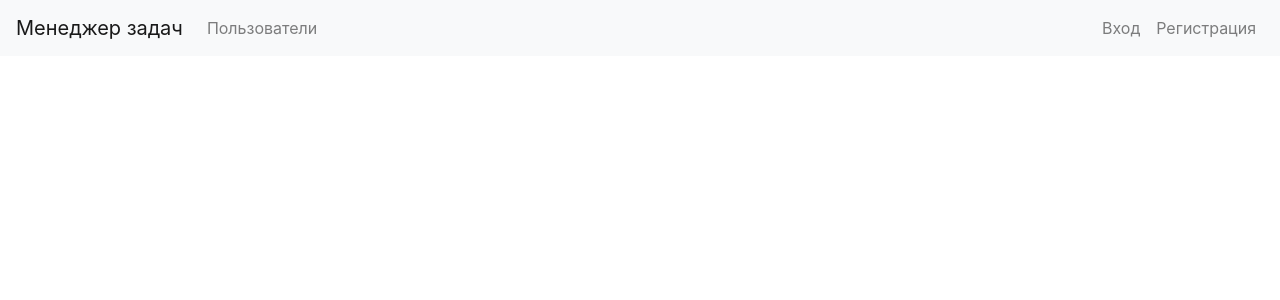
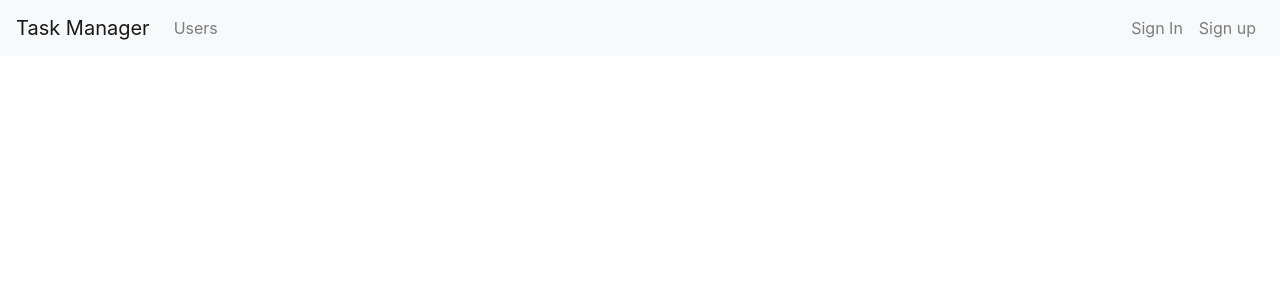
Before and after one commit to Dmitry-Zhiryakov/python-project-52, a Django app: page / in a window 1280 px wide. Shown: the top 300 px of the page. Run offline with Django 4.2, Linux system fonts and the light colour scheme; some libraries are stand-ins or nearby versions.

Commit message:
Add multiple languages with i18n

```diff
--- a/task_manager/settings.py
+++ b/task_manager/settings.py
@@ -53,6 +53,7 @@ INSTALLED_APPS = [
 MIDDLEWARE = [
     "django.middleware.security.SecurityMiddleware",
     "django.contrib.sessions.middleware.SessionMiddleware",
+    "django.middleware.locale.LocaleMiddleware",
     "django.middleware.common.CommonMiddleware",
     "django.middleware.csrf.CsrfViewMiddleware",
     "django.contrib.auth.middleware.AuthenticationMiddleware",
--- a/task_manager/templates/index.html
+++ b/task_manager/templates/index.html
@@ -1,6 +1,7 @@
 {% load bootstrap4 %}
 {% bootstrap_css %}
 {% bootstrap_javascript jquery='full' %}
+{% load i18n %}
 
 <!DOCTYPE html>
 <html lang="en">
@@ -10,7 +11,7 @@
 </head>
 <body>
   <nav class="navbar navbar-expand-lg navbar-light bg-light">
-    <a class="navbar-brand" href="#">Менеджер задач</a>
+    <a class="navbar-brand" href="#">{% trans 'Task Manager' %}</a>
     <button class="navbar-toggler" type="button" data-toggle="collapse" data-target="#navbarSupportedContent" aria-controls="navbarSupportedContent" aria-expanded="false" aria-label="Toggle navigation">
       <span class="navbar-toggler-icon"></span>
     </button>
@@ -18,15 +19,15 @@
     <div class="collapse navbar-collapse" id="navbarSupportedContent">
       <ul class="navbar-nav mr-auto">
         <li class="nav-item">
-          <a class="nav-link" href="#">Пользователи</a>
+          <a class="nav-link" href="#">{% trans 'Users' %}</a>
         </li>
       </ul>
       <ul class="navbar-nav">
         <li class="nav-item">
-          <a class="nav-link" href="#">Вход</a>
+          <a class="nav-link" href="#">{% trans 'Sign In' %}</a>
         </li>
         <li class="nav-item">
-          <a class="nav-link" href="#">Регистрация</a>
+          <a class="nav-link" href="#">{% trans 'Sign up' %}</a>
         </li>
       </ul>
     </div>
```
Also changed, not shown: task_manager/locale/ru/LC_MESSAGES/django.po (added), 1 other file.
